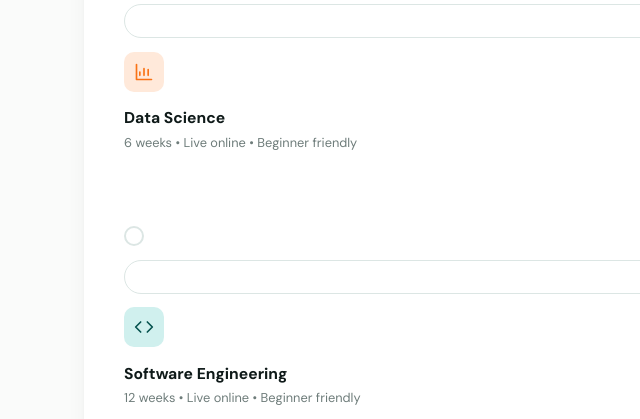
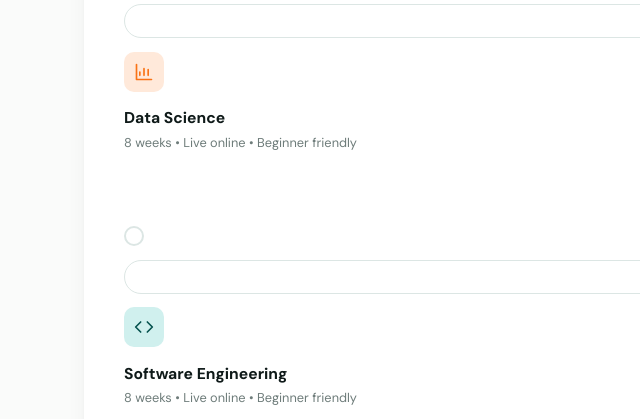
Before and after one commit to forge-academy/forgeacademy, a plain HTML site: page public/src/pages/register.html in a window 1280 px wide. Shown: the part 781-1200 px from the top of the page, 0-640 px from the left. Drawn offline with Linux system fonts and the light colour scheme.

Commit message:
Update course duration

```diff
--- a/public/src/pages/register.html
+++ b/public/src/pages/register.html
@@ -100,7 +100,7 @@
 </span>
                   <span class="programme-option__meta">
                     <strong>Data Science</strong>
-                    <span class="programme-option__tags">6 weeks • Live online • Beginner friendly</span>
+                    <span class="programme-option__tags">8 weeks • Live online • Beginner friendly</span>
                   </span>
                   <span class="programme-option__price">
                     ₦40,000
@@ -118,7 +118,7 @@
 </span>
                   <span class="programme-option__meta">
                     <strong>Software Engineering</strong>
-                    <span class="programme-option__tags">12 weeks • Live online • Beginner friendly</span>
+                    <span class="programme-option__tags">8 weeks • Live online • Beginner friendly</span>
                   </span>
                   <span class="programme-option__price">
                     ₦35,000
```
